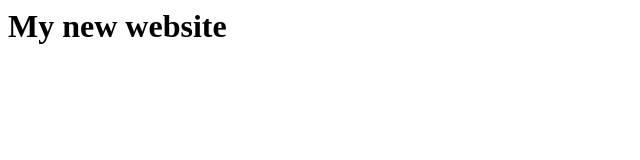
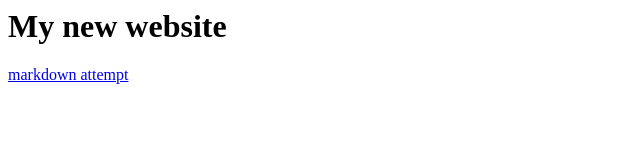
Before and after one commit to bfiedler/bfiedler.github.io, a plain HTML site: page index.html in a window 1280 px wide. Shown: the whole page, without its empty margins (0-640 px from the left). Drawn offline with Linux system fonts and the light colour scheme.

Commit message:
From Elmwood

```diff
--- a/index.html
+++ b/index.html
@@ -1 +1,2 @@
 <h1>My new website</h1>
+<a href="next.md">markdown attempt</a>
```
